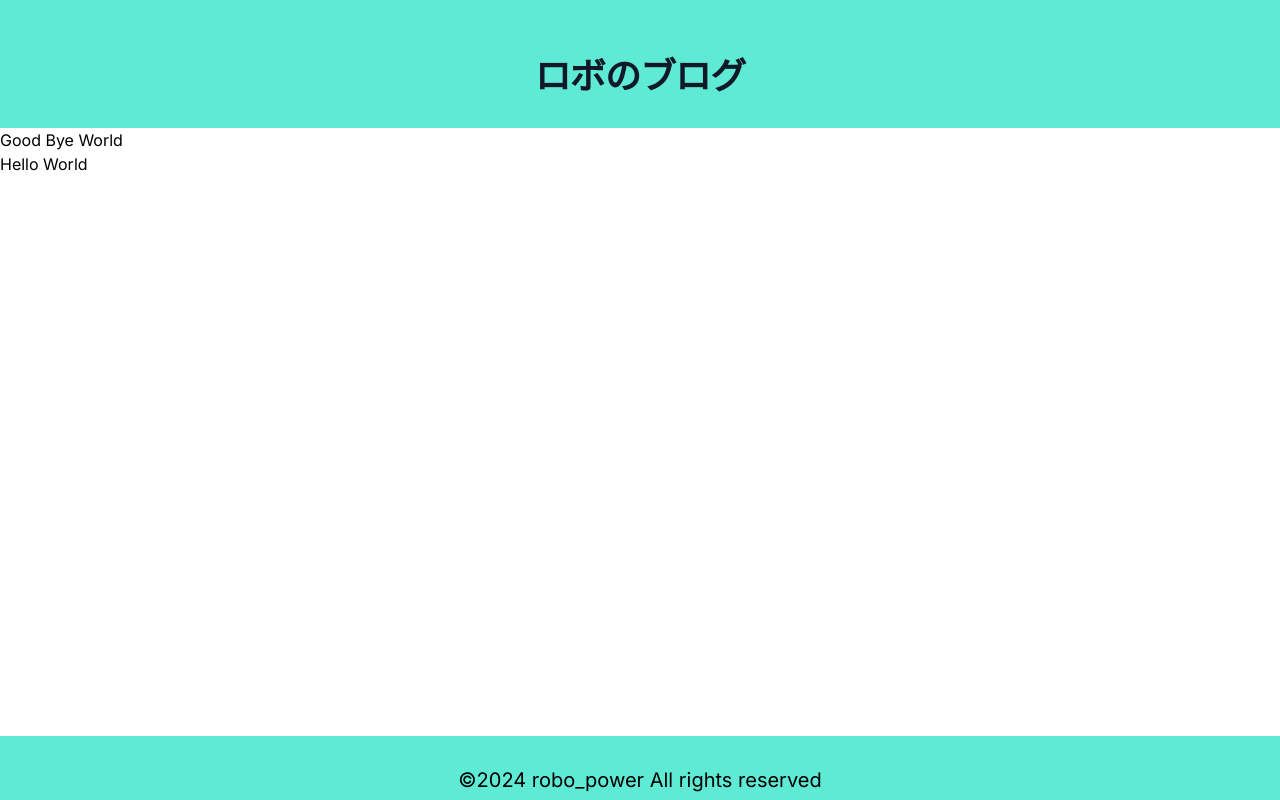
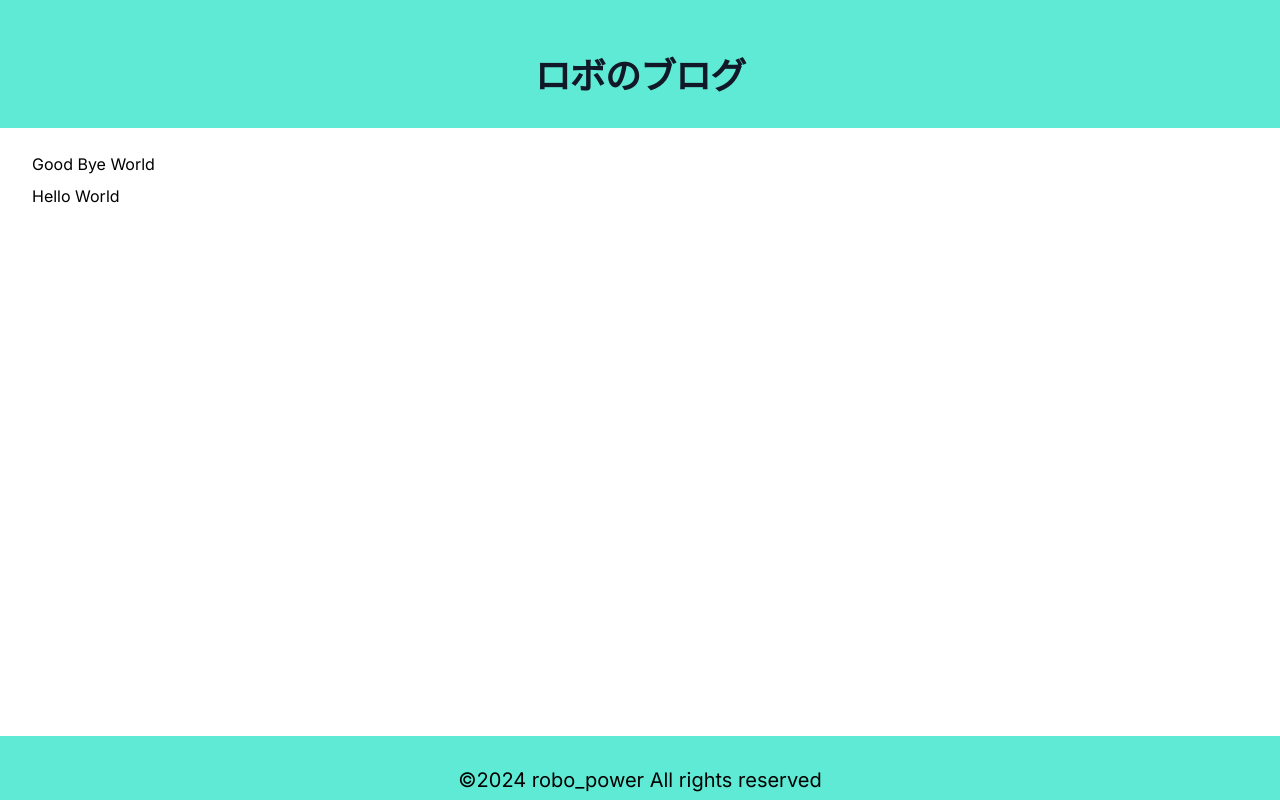
Before and after one commit to robo-power/blog, a Next.js app: page / in a window 1280 px wide. Built offline with nearby package versions, Linux system fonts and the light colour scheme.

Commit message:
fixed global css

```diff
--- a/app/globals.css
+++ b/app/globals.css
@@ -28,3 +28,12 @@ p {
 h1 {
   @apply mt-6 text-3xl font-bold tracking-tight text-gray-900 sm:text-4xl;
 }
+
+ul,
+ol {
+  @apply mt-6 ml-8;
+}
+
+li {
+  @apply mt-2;
+}
```
